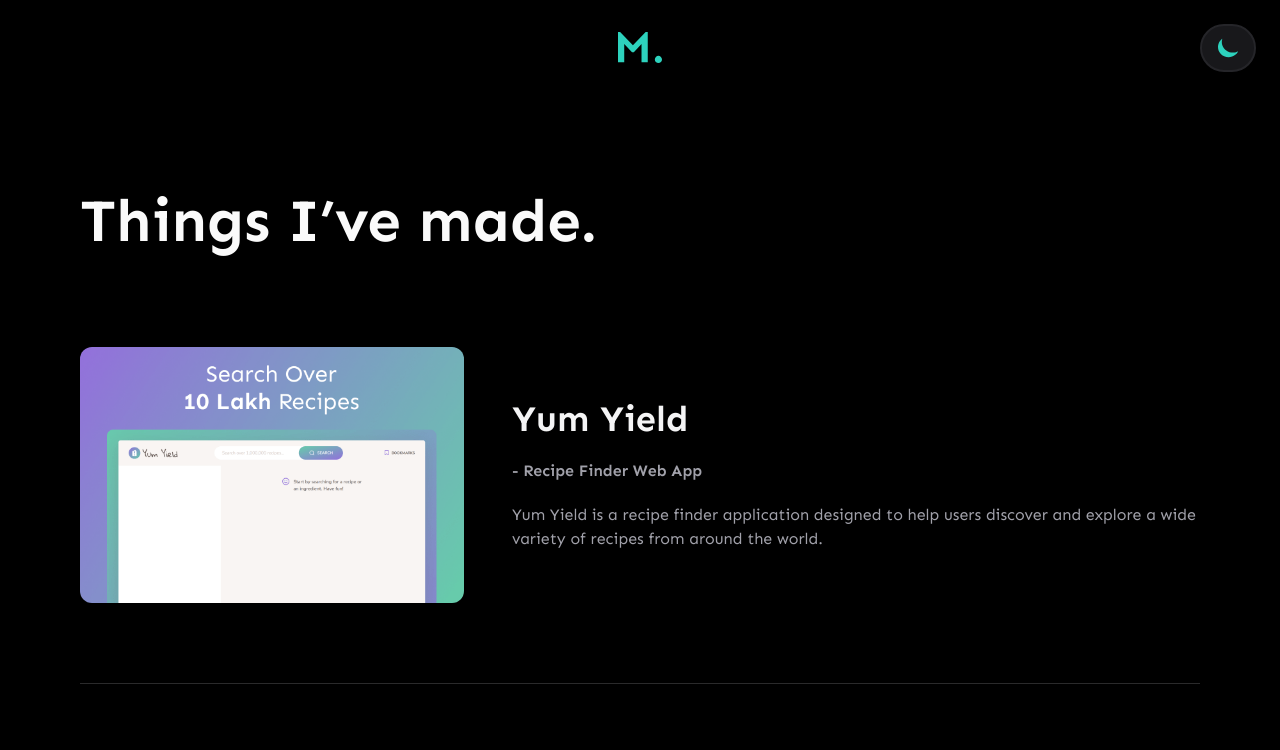
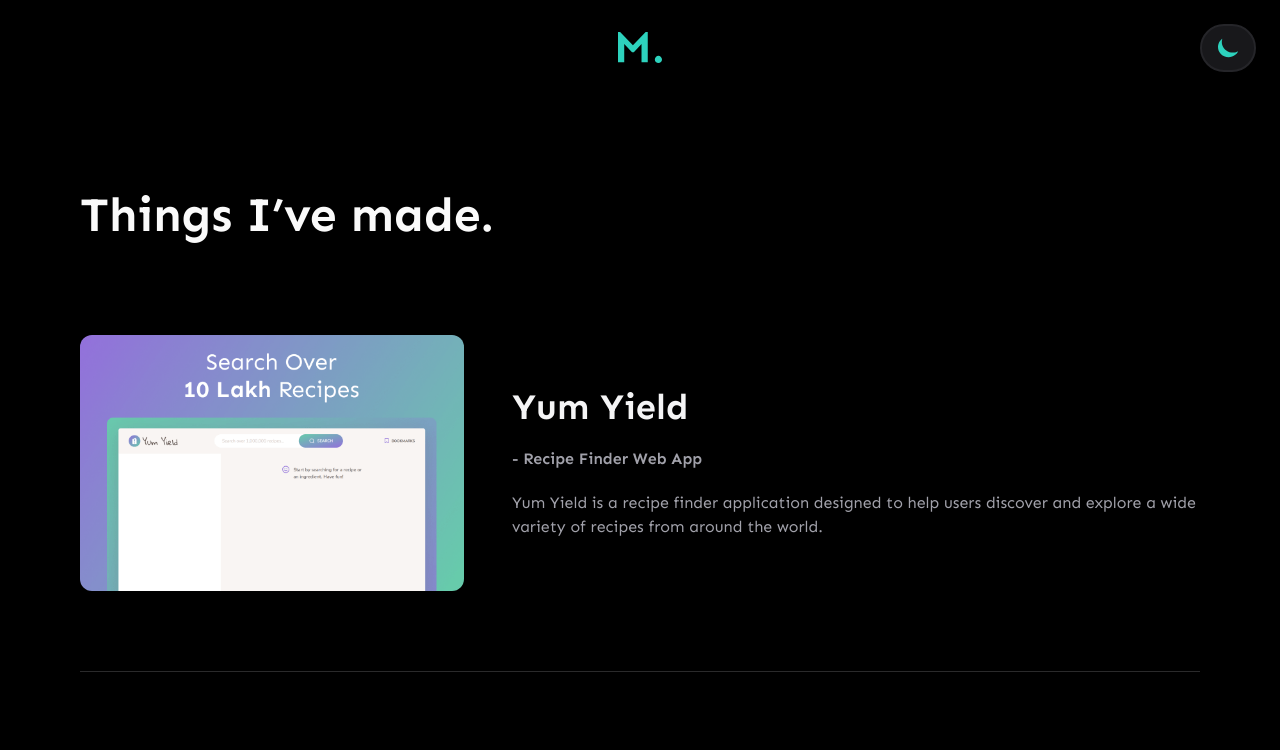
Before and after one commit to mohsin-khan07/Portfolio, a React (Vite) app: page /projects in a window 1280 px wide. Shown: the top 750 px of the page. Built offline with nearby package versions, Linux system fonts and the light colour scheme.

Commit message:
heading text size changed

```diff
--- a/src/pages/ProjectDetails.jsx
+++ b/src/pages/ProjectDetails.jsx
@@ -1,6 +1,10 @@
 import { useEffect } from "react";
+import { useParams } from "react-router-dom";
 
 export default function ProjectDetails() {
+  const { id } = useParams();
+  console.log(id);
+
   useEffect(() => {
     window.scrollTo({ top: 0, behavior: "smooth" });
   }, []);
--- a/src/pages/Projects.jsx
+++ b/src/pages/Projects.jsx
@@ -10,7 +10,7 @@ function Projects() {
   return (
     <section className="py-24">
       <div className="px-6 md:px-10 xl:px-20">
-        <h1 className="text-6xl font-bold text-grey9">Things I’ve made.</h1>
+        <h1 className="text-5xl font-bold text-grey9">Things I’ve made.</h1>
       </div>
       <ProjectsSection title="Things I’ve made." isInProgress={false} />
       <div className="mt-6 px-6 md:px-10 xl:px-20">
```
